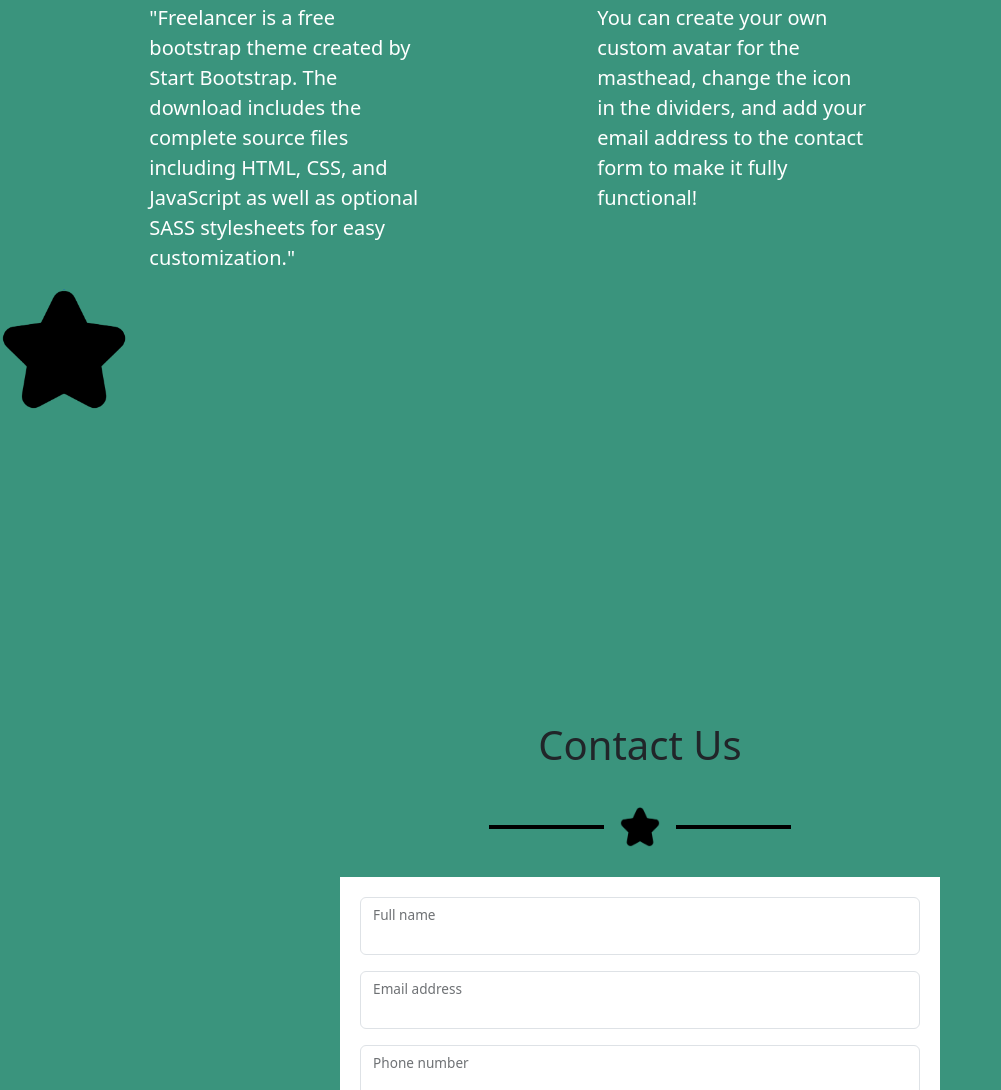
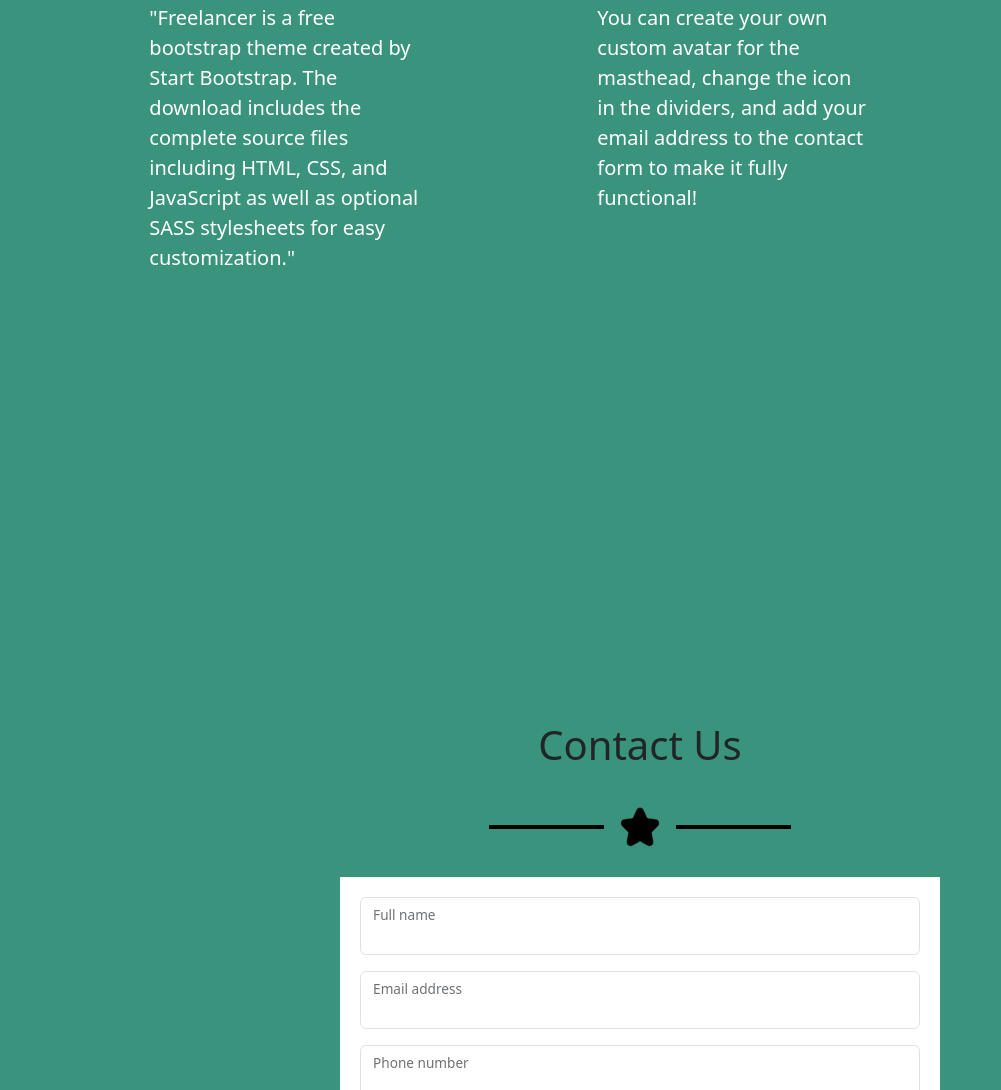
Before and after one commit to kaungthantblake/portfolio, a plain HTML site: page index.html in a window 1280 px wide. Shown: the part 2620-3710 px from the top of the page, without its empty margins (0-1001 px from the left). Drawn offline with Linux system fonts and the light colour scheme.

Commit message:
remove the the black star that is on the wrong place

```diff
--- a/index.html
+++ b/index.html
@@ -143,7 +143,7 @@
         </p>
     </div>
   </div>
-   <a class="download" href="https://www.google.com/search?q=download+vs+code&rlz=1C5CHFA_enMM1046MM1046&oq=download+&aqs=chrome.2.69i57j69i59l3j0i271l3.15754j0j15&sourceid=chrome&ie=UTF-8"><img class="black" src="img/blackstar.png" alt="download"></a>
+
   <br>
   <br>
   <br>
```
